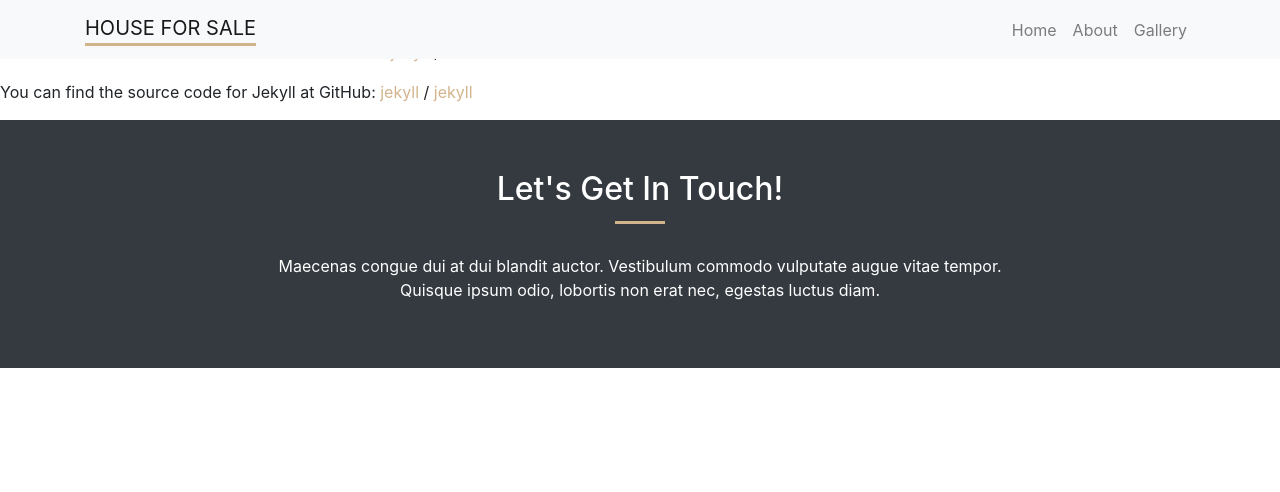
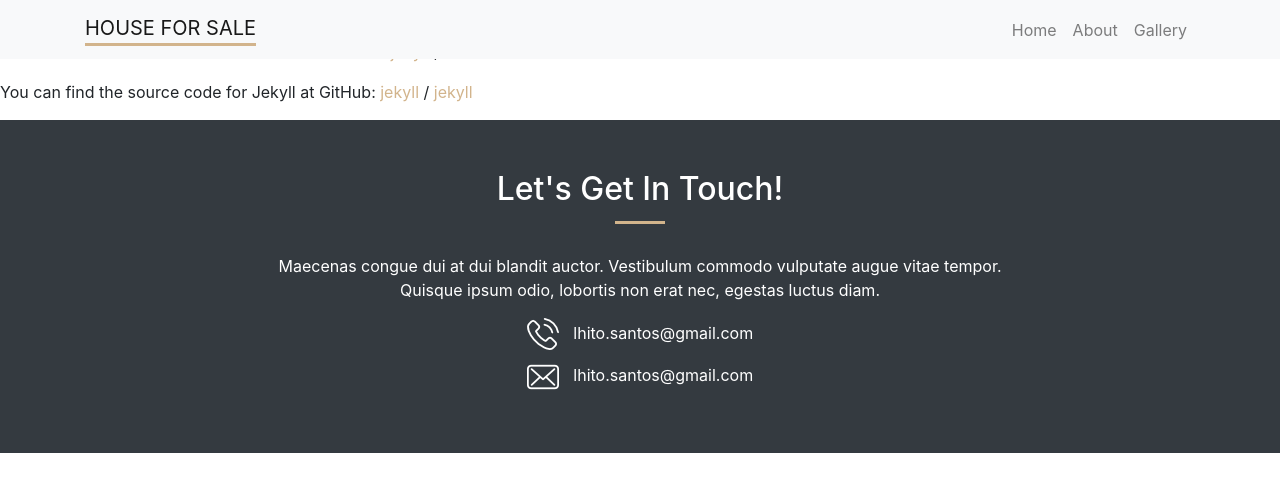
Before and after one commit to carlcastello/john-static-website, a Jekyll site: the page built from content/about.md, in a window 1280 px wide. Shown: the top 492 px of the page. Built offline with Jekyll 4.4.1, drawn with Linux system fonts in a browser that asks for light colours.

Commit message:
Done with the landing page

```diff
--- a/_includes/footer.html
+++ b/_includes/footer.html
@@ -16,4 +16,23 @@
         </div>
       </div>
   </div>
+  <div class="row justify-content-center">
+    <div class="col-sm-6">
+      <div class="contact-link">
+        <img src="{{ 'assets/images/icons/phone-call.png' | relative_url }}">
+        <a href="/">
+          <p>lhito.santos@gmail.com</p>
+        </a>
+      </div>
+    </div>
+    <div class="w-100"></div>
+    <div class="col-sm-6">
+      <div class="contact-link">
+        <img src="{{ 'assets/images/icons/envelope.png' | relative_url }}">
+        <a href="/">
+          <p>lhito.santos@gmail.com</p>
+        </a>
+      </div>
+    </div>
+  </div>
 </section>
--- a/_layouts/base.html
+++ b/_layouts/base.html
@@ -18,5 +18,6 @@
     <script src="https://code.jquery.com/jquery-3.3.1.slim.min.js" integrity="sha384-q8i/X+965DzO0rT7abK41JStQIAqVgRVzpbzo5smXKp4YfRvH+8abtTE1Pi6jizo" crossorigin="anonymous"></script>
     <script src="https://cdnjs.cloudflare.com/ajax/libs/popper.js/1.14.3/umd/popper.min.js" integrity="sha384-ZMP7rVo3mIykV+2+9J3UJ46jBk0WLaUAdn689aCwoqbBJiSnjAK/l8WvCWPIPm49" crossorigin="anonymous"></script>
     <script src="https://stackpath.bootstrapcdn.com/bootstrap/4.1.1/js/bootstrap.min.js" integrity="sha384-smHYKdLADwkXOn1EmN1qk/HfnUcbVRZyYmZ4qpPea6sjB/pTJ0euyQp0Mk8ck+5T" crossorigin="anonymous"></script>
+    <!-- {{ javascript }} -->
   </body>
 </html>
--- a/assets/css/main.scss
+++ b/assets/css/main.scss
@@ -41,3 +41,4 @@
 @import "john-static-website/theme";
 @import "john-static-website/carousel";
 @import "john-static-website/panels";
+@import "john-static-website/misc";
--- /dev/null
+++ b/assets/sass/john-static-website/_misc.scss
@@ -0,0 +1,7 @@
+.blueprint-image {
+  width: 100%;
+  height: 350px;
+  background-position: center;
+  background-size: contain;
+  background-repeat: no-repeat;
+}
--- a/assets/sass/john-static-website/_theme.scss
+++ b/assets/sass/john-static-website/_theme.scss
@@ -36,3 +36,36 @@ hr {
   margin-top: 5px;
   margin-bottom: 30px;
 };
+
+.full-width {
+  width: 100%;
+}
+
+.btn-inverse {
+  background-color: transparent;
+  border: 1px solid $gray-900;
+  color: $gray-900;
+
+  &:hover,
+  &:focus {
+    border: 1px solid darken($primary, 10%);
+    background-color: darken($primary, 7.5%);
+    color: $gray-900;
+  }
+}
+
+.contact-link {
+  width: fit-content;
+  margin: 0 auto;
+
+  & > * {
+    display: inline-block;
+  }
+  a {
+    margin-left: 10px;
+  }
+}
+
+.margin-top-sm {
+  margin-top: 10px;
+}
```
Also changed, not shown: index.html (+11 -3 lines), assets/images/icons/envelope.png (added), assets/images/icons/phone-call.png (added), assets/js/john.js (added).
